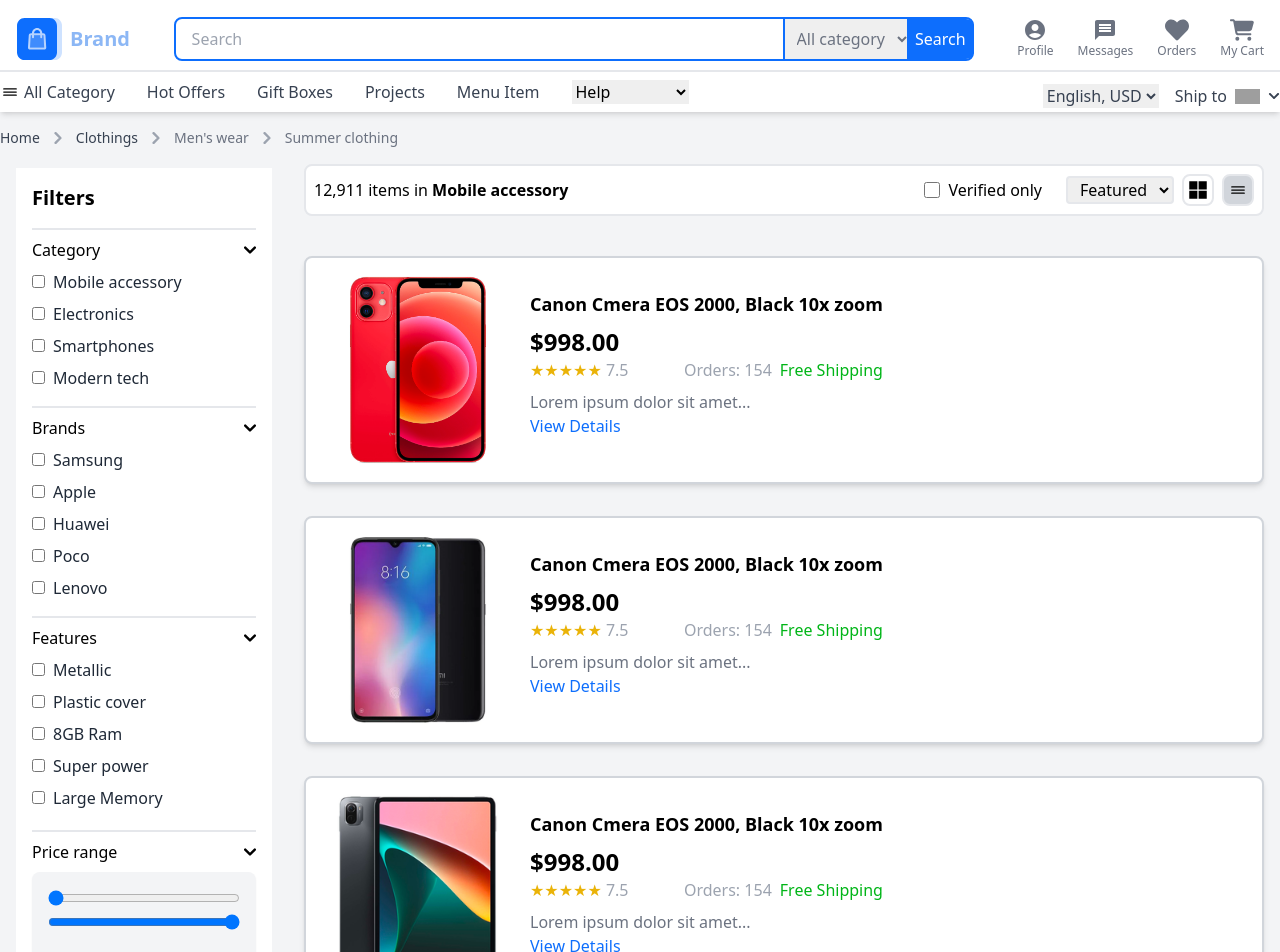
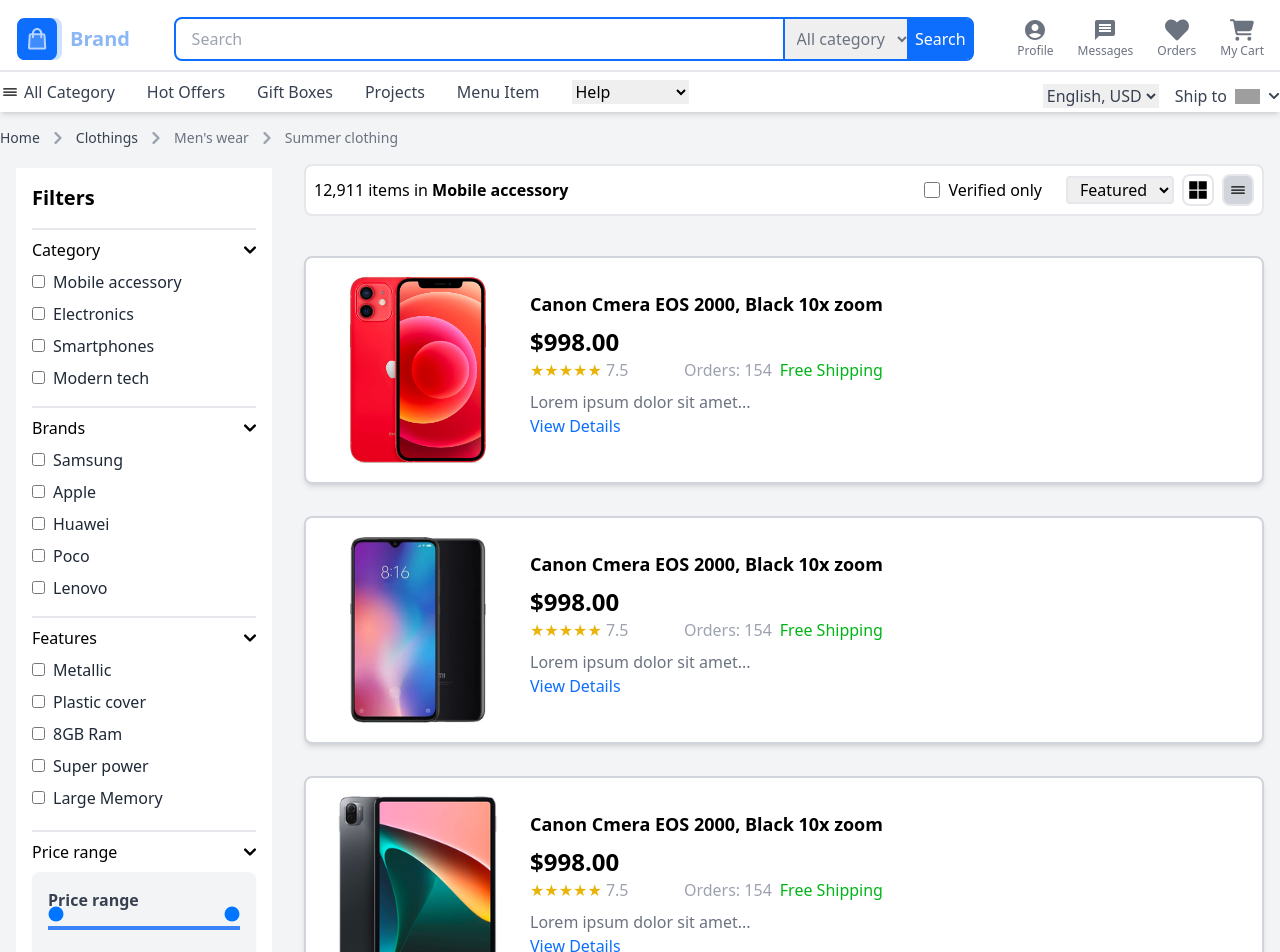
Before and after one commit to umarimran1234/E-Commerce-Project, a Next.js app: page /second-page in a window 1280 px wide. Shown: the top 952 px of the page. Built offline with nearby package versions, Linux system fonts and the light colour scheme; grey boxes are pictures that could not be loaded.

Commit message:
Added slider

```diff
--- a/src/components/Sidebar/Sidebar.tsx
+++ b/src/components/Sidebar/Sidebar.tsx
@@ -27,23 +27,29 @@ const Sidebar: React.FC<SidebarProps> = ({ data, onFilterChange }) => {
     setIsOpen(!isOpen);
   };
 
-  const handleSliderChange = (event: React.ChangeEvent<HTMLInputElement>) => {
-    const { name, value } = event.target;
-    if (name === "min") {
-      setMinValue(Math.min(Number(value), maxValue - 1));
-    } else {
-      setMaxValue(Math.max(Number(value), minValue + 1));
-    }
+  const handleMinChange = (event: React.ChangeEvent<HTMLInputElement>) => {
+    const value = Math.min(Number(event.target.value), maxValue - 1);
+    setMinValue(value);
+  };
+
+  const handleMaxChange = (event: React.ChangeEvent<HTMLInputElement>) => {
+    const value = Math.max(Number(event.target.value), minValue + 1);
+    setMaxValue(value);
   };
 
   const handleInputChange = (event: React.ChangeEvent<HTMLInputElement>) => {
     const { name, value } = event.target;
-    if (name === "min") {
-      setMinValue(Number(value));
+    const numericValue = Number(value);
+
+    if (name === 'min') {
+      const newMinValue = Math.min(numericValue, maxValue - 1);
+      setMinValue(newMinValue);
     } else {
-      setMaxValue(Number(value));
+      const newMaxValue = Math.max(numericValue, minValue + 1);
+      setMaxValue(newMaxValue);
     }
   };
+
 
   const handleFilterChange = (value: string) => {
     const updatedFilters = selectedFilters.includes(value)
@@ -86,8 +92,7 @@ const Sidebar: React.FC<SidebarProps> = ({ data, onFilterChange }) => {
 
       {/* Sidebar */}
       <div
-        className={`fixed top-0 left-0 h-full w-64 bg-white p-4 z-40 transform ${
-          isSidebarOpen ? "translate-x-0" : "-translate-x-full"
+        className={`fixed top-0 left-0 h-full w-64 bg-white p-4 z-40 transform ${isSidebarOpen ? "translate-x-0" : "-translate-x-full"
           } transition-transform duration-300 ease-in-out md:translate-x-0 md:static sidebar overflow-y-auto`} // Added overflow-y-auto for scrolling
       >
         <h2 className="text-xl font-bold mb-4">Filters</h2>
@@ -275,24 +280,63 @@ const Sidebar: React.FC<SidebarProps> = ({ data, onFilterChange }) => {
             >
               <div className="w-full p-4 bg-gray-100 rounded-lg shadow-sm">
                 <div className="mb-4">
+                  <label className="block font-semibold text-gray-700">Price range</label>
+                  <div className="relative w-full h-8">
+                    {/* Background light blue part (before min value) */}
+                    <div
+                      className="absolute top-1/2 transform -translate-y-1/2 h-1 bg-blue-200"
+                      style={{
+                        left: 0,
+                        right: `${100 - (minValue / 999999) * 100}%`,
+                      }}
+                    ></div>
+
+                    {/* Selected blue part for range */}
+                    <div
+                      className="absolute top-1/2 transform -translate-y-1/2 h-1 bg-blue-500"
+                      style={{
+                        left: `${(minValue / 999999) * 100}%`,
+                        right: `${100 - (maxValue / 999999) * 100}%`,
+                      }}
+                    ></div>
+
+                    {/* Background light blue part (after max value) */}
+                    <div
+                      className="absolute top-1/2 transform -translate-y-1/2 h-1 bg-blue-200"
+                      style={{
+                        left: `${(maxValue / 999999) * 100}%`,
+                        right: 0,
+                      }}
+                    ></div>
+
+                    {/* Min thumb */}
                     <input
                       type="range"
-                    name="min"
                       min="0"
                       max="999999"
                       value={minValue}
-                    onChange={handleSliderChange}
-                    className="w-full"
+                      onChange={handleMinChange}
+                      className="absolute w-full h-1 appearance-none bg-transparent"
+                      style={{
+                        zIndex: 3,
+                        pointerEvents: 'auto',
+                      }}
                     />
+
+                    {/* Max thumb */}
                     <input
                       type="range"
-                    name="max"
                       min="0"
                       max="999999"
                       value={maxValue}
-                    onChange={handleSliderChange}
-                    className="w-full -mt-4"
+                      onChange={handleMaxChange}
+                      className="absolute w-full h-1 appearance-none bg-transparent"
+                      style={{
+                        zIndex: 2,
+                        pointerEvents: 'auto',
+                      }}
                     />
+                  </div>
                 </div>
 
                 <div className="flex justify-between items-center">
```
Lines whose indentation alone changed are shown as unchanged.
